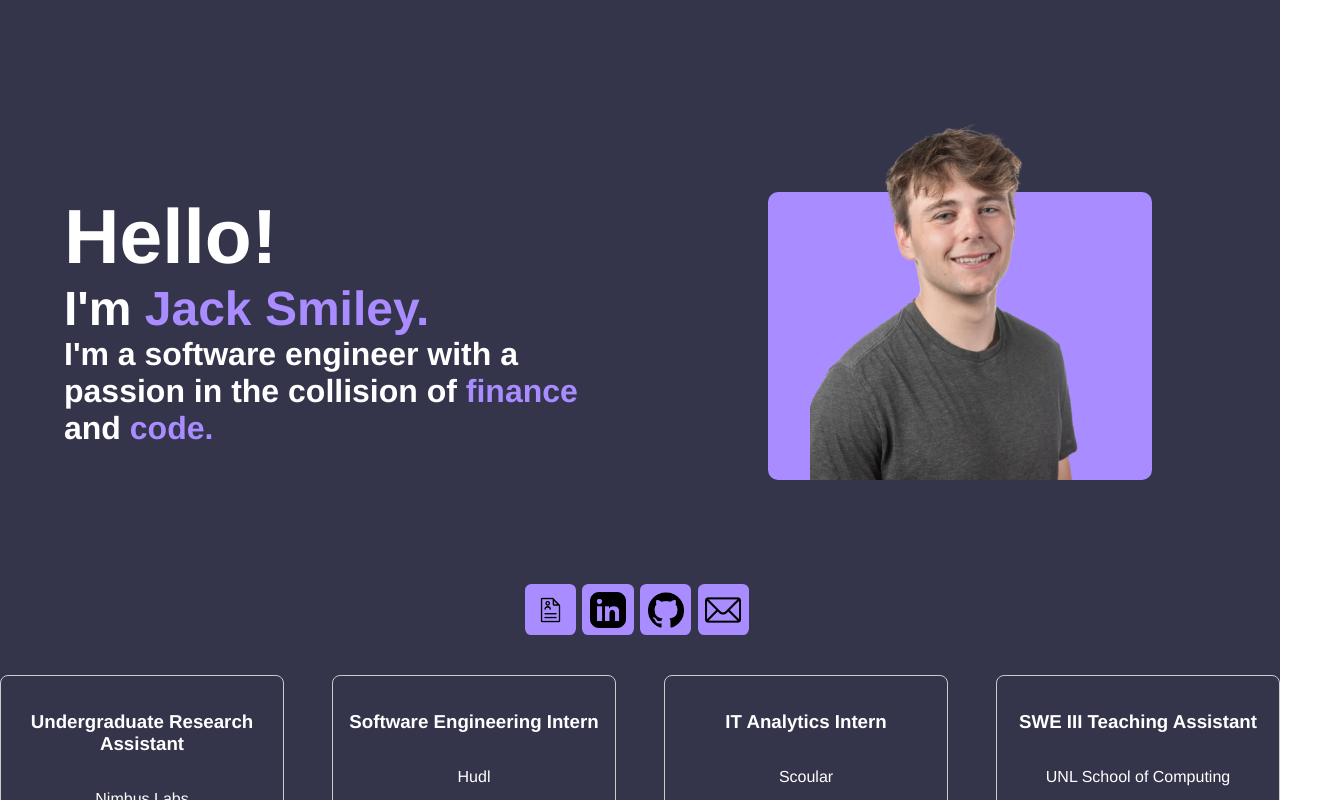
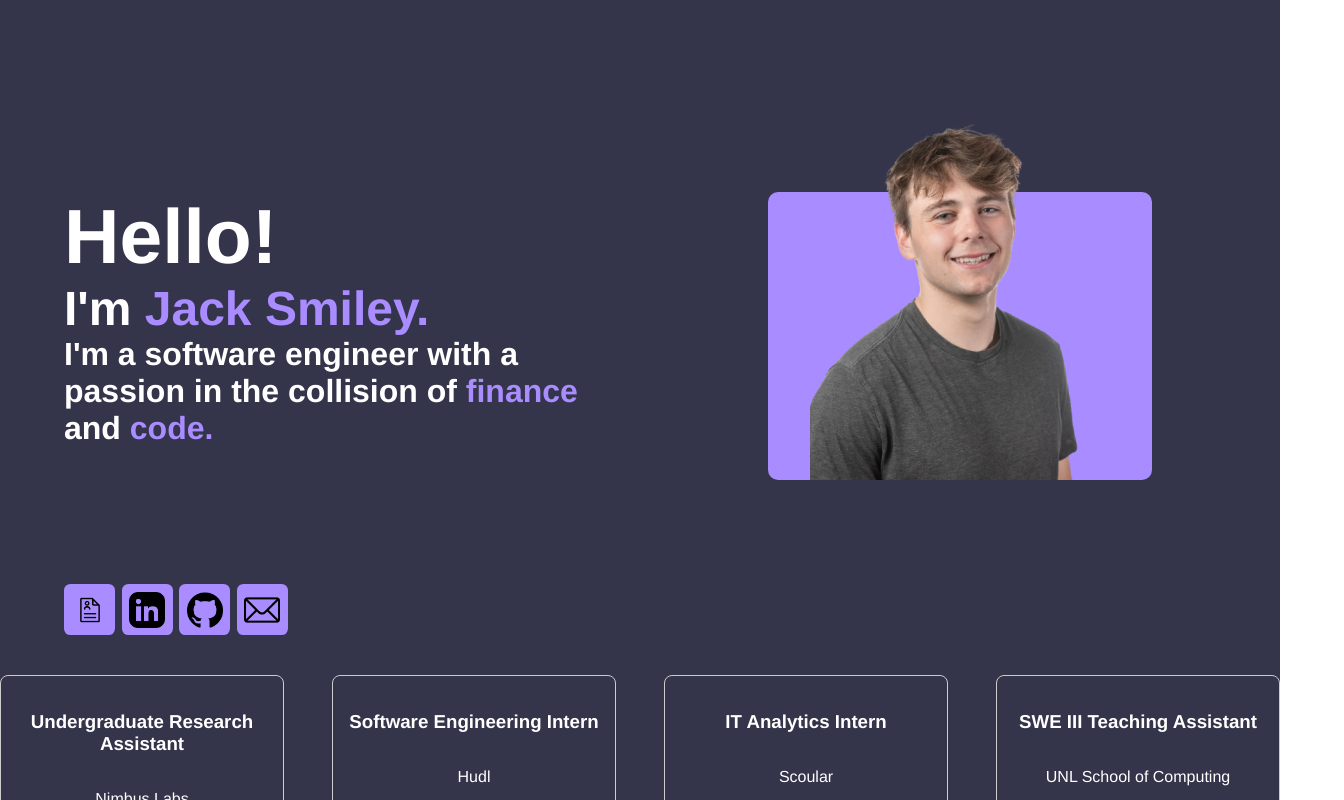
Before and after one commit to SmileyJack/jack-smiley-website, a Vue app: page / in a window 1280 px wide. Shown: the top 800 px of the page, 1344 px wide, since content can reach past the window. Built offline with nearby package versions, Linux system fonts and the light colour scheme.

Commit message:
left justify contacts

```diff
--- a/src/components/HomePage.vue
+++ b/src/components/HomePage.vue
@@ -27,7 +27,7 @@
       </div>
     </div>
   </div>
-  <div>
+  <div class="contact-container">
     <ContactIcons></ContactIcons>
   </div>
   <div>
@@ -77,6 +77,13 @@ export default defineComponent({
   width: 100%;
   margin-bottom: 5%;
   padding-top: clamp(4rem, 8vh, 6rem);
+}
+
+.contact-container {
+   width: 100%;
+  display: flex;
+  justify-content: flex-start;
+  margin-left: 10%
 }
 
 .backdrop {
```
